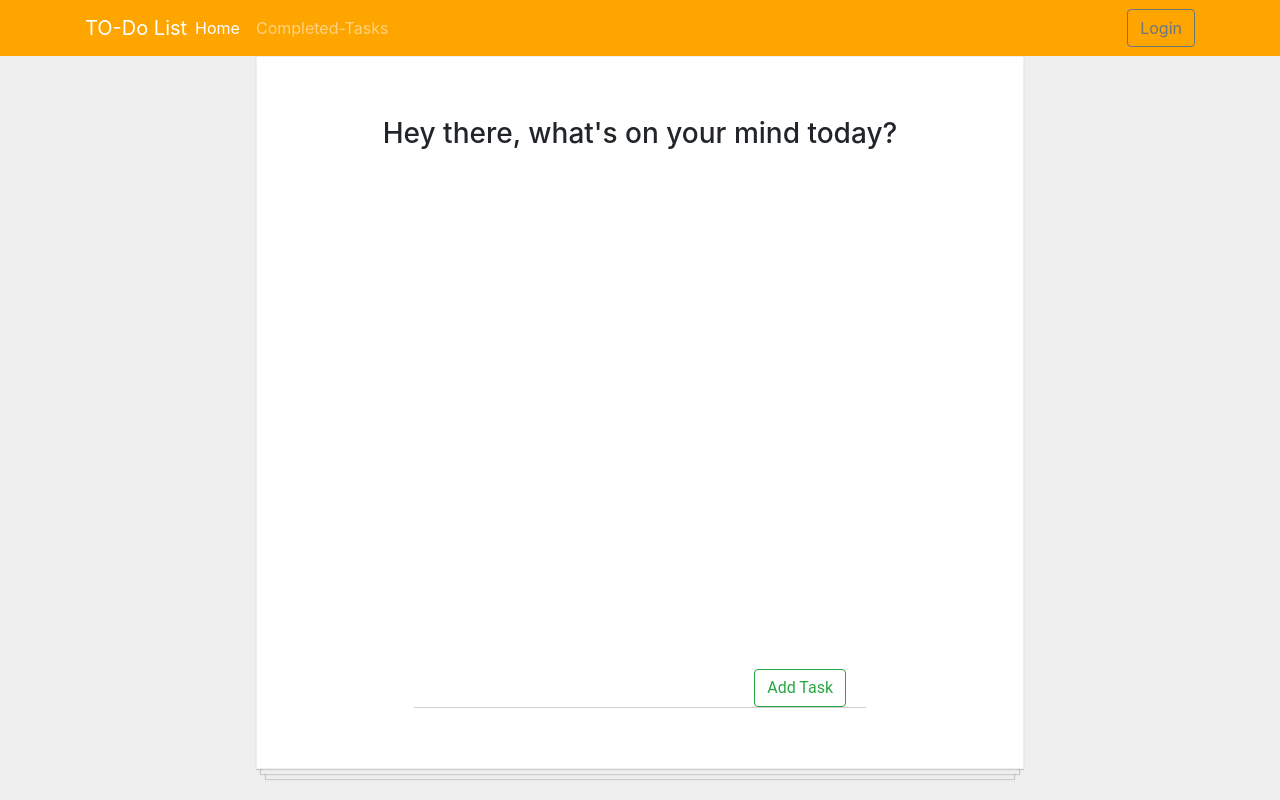
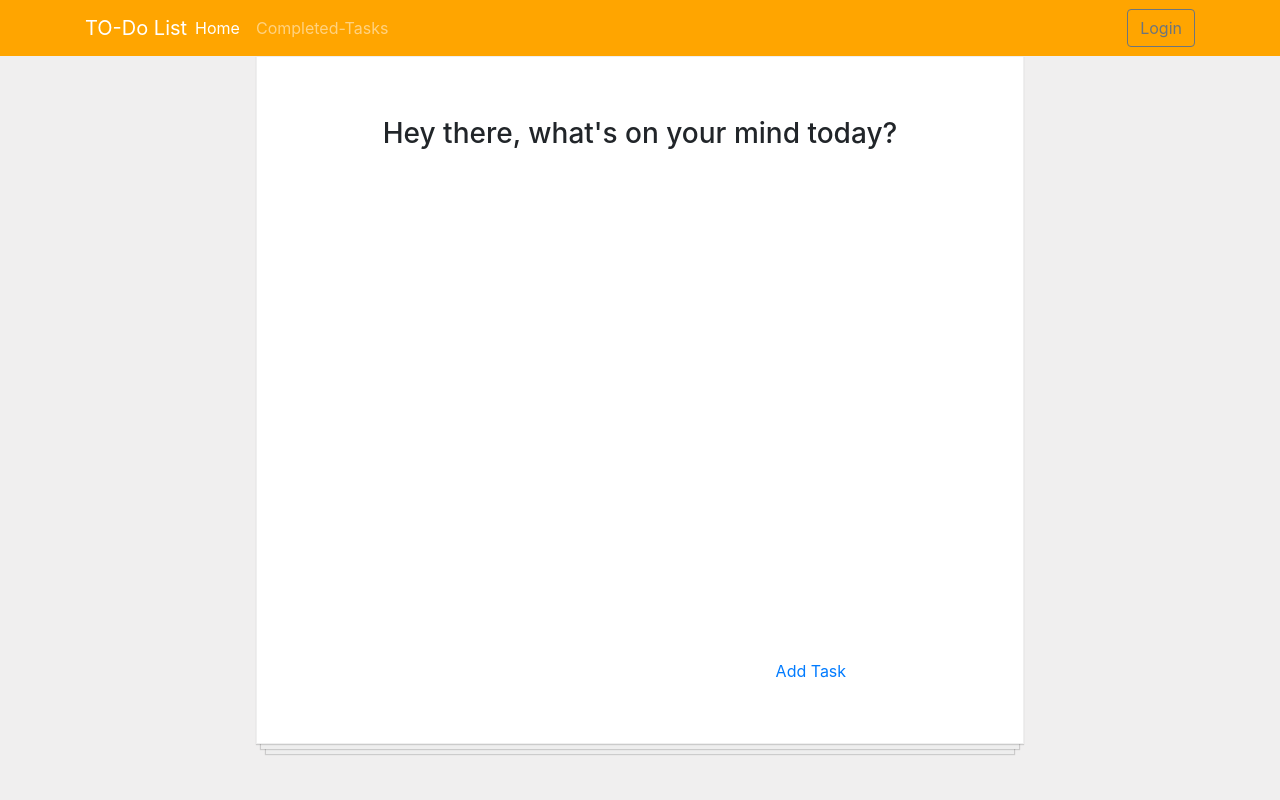
Before and after one commit to Chetanpaliwal22/To-Do-List-App, a React (Create React App) app: page /home in a window 1280 px wide. Built offline with nearby package versions, Linux system fonts and the light colour scheme; no server answers.

Commit message:
button to link changes

```diff
--- a/src/components/Main/Main.js
+++ b/src/components/Main/Main.js
@@ -1,11 +1,11 @@
 import React, { Component } from "react";
 import TodoItem from '../TodoItem/ToDoItem';
-import Button from 'react-bootstrap/Button';
 import { db } from '../../firebase';
 import firebase from "firebase";
 import Header from '../Header/Header';
 import TaskForm from "../TaskForm/TaskForm";
 import './Main.css';
+import { Link } from 'react-router-dom';
 
 class Main extends Component {
 
@@ -105,8 +105,8 @@ class Main extends Component {
                             {todoItems}
                         </div>
                         {showForm && this.showForm()}
-                        <div className="todo-button">
-                            <Button variant="outline-success" onClick={() => this.toggleShowForm(true)} disabled={showForm}>Add Task</Button>
+                        <div className="todo-link">
+                            <Link onClick={() => this.toggleShowForm(true)}>Add Task</Link>
                         </div>
                     </div>}
             </div>
--- a/src/components/TaskForm/TaskForm.js
+++ b/src/components/TaskForm/TaskForm.js
@@ -2,6 +2,7 @@ import React, { Component } from 'react'
 import 'bootstrap/dist/css/bootstrap.min.css'
 import Button from 'react-bootstrap/Button';
 import Form from 'react-bootstrap/Form';
+import { Link } from 'react-router-dom'
 
 class TaskForm extends Component {
 
@@ -28,9 +29,9 @@ class TaskForm extends Component {
                 <Form.Group controlId="formBasicCheckbox">
                     <Form.Check type="checkbox" required label="Prove that, you are not a robot." />
                 </Form.Group>
-                <Button variant="primary" onClick={this.handleSubmit} type="button">
+                <Link onClick={this.handleSubmit}>
                     Add
-                </Button>
+                </Link>
             </Form>
         )
     };
--- a/src/style.css
+++ b/src/style.css
@@ -41,21 +41,13 @@ body {
     color: blue;
 }
 
-
-
-.todo-button {
+.todo-link {
     display: flex;
     justify-content: flex-end;
     align-items: flex-end;
-    padding: 30px 20px 0;
+    padding: 20px 20px 0;
     width: 70%;
-    border-bottom: 1px solid #cecece;
-    font-family: Roboto, sans-serif;
-    font-weight: 100;
-    font-size: 15px;
     color: #333333;
-
-/**other codes**/
 }
 
 input[type=radio] {
```
